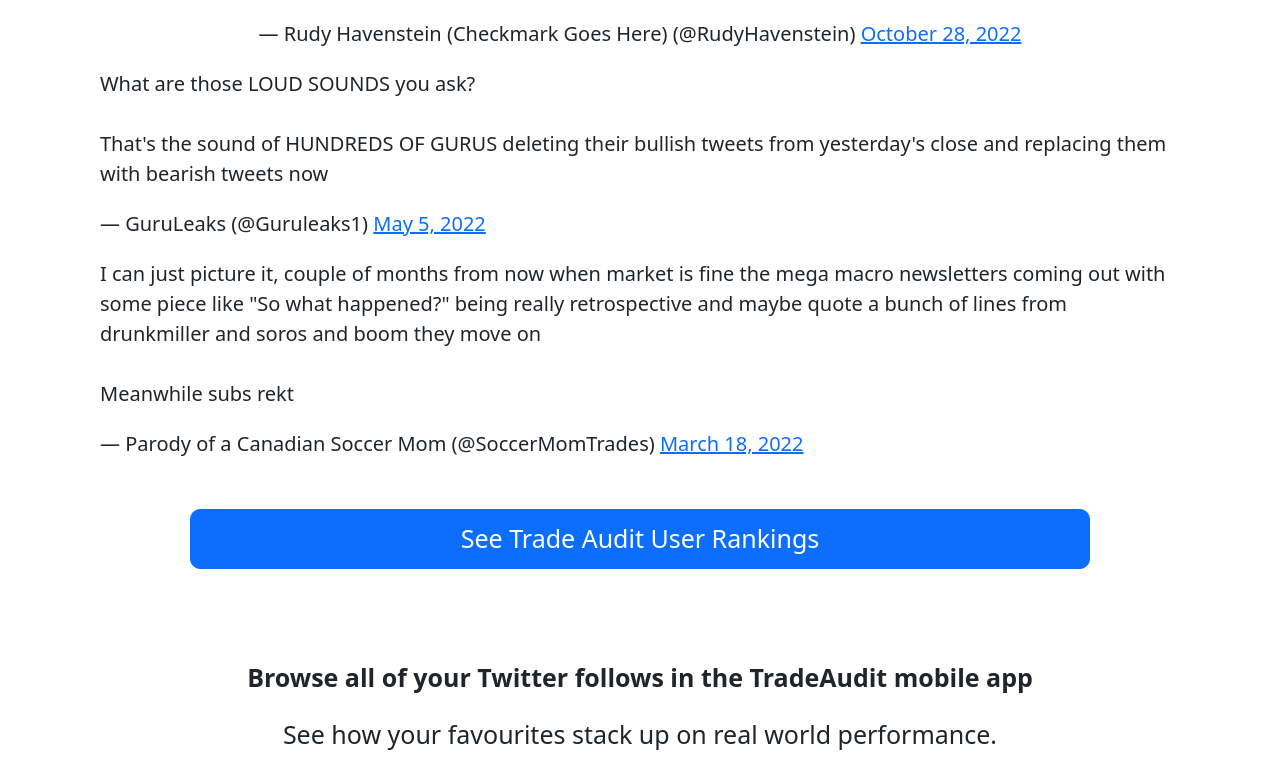
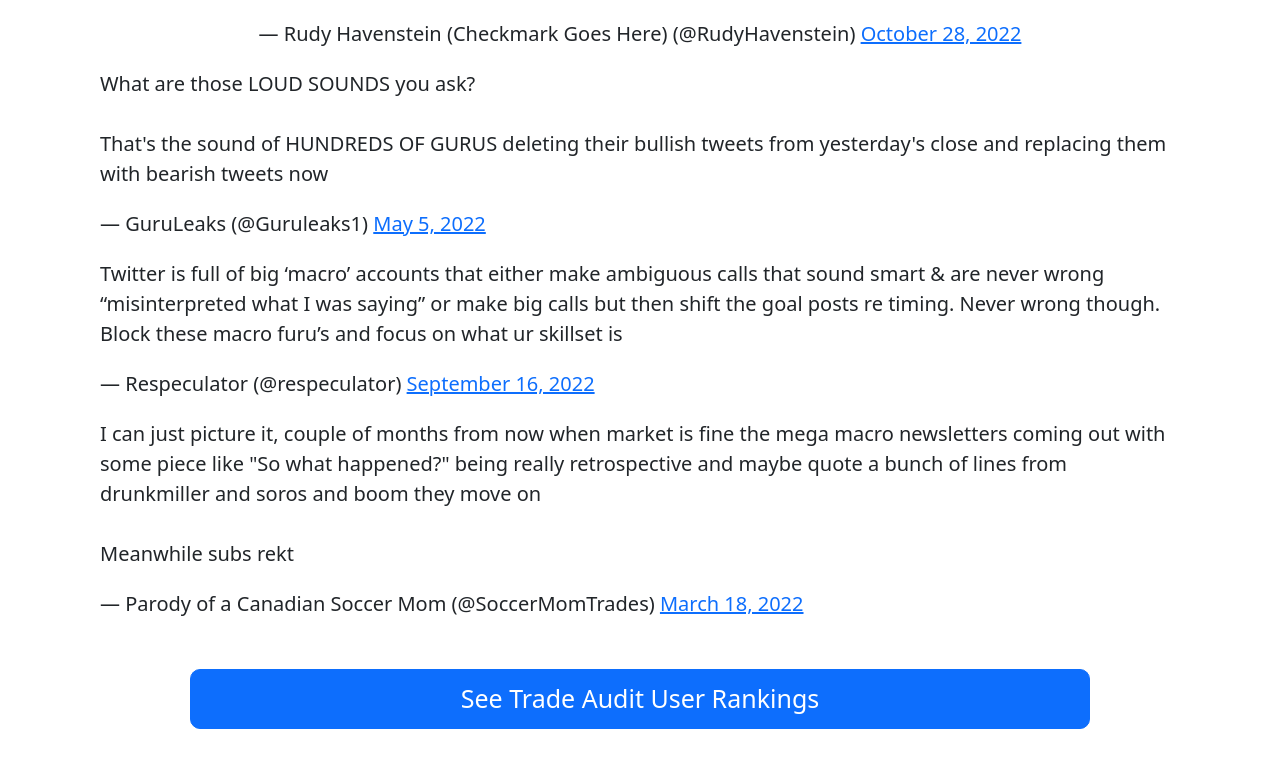
Before and after one commit to stevenrskelton/tradeaudit.app, a Jekyll site: the page built from index.html, in a window 1280 px wide and 900 px high, scrolled down 449 px, cut to the strip 0-770 px from the top of the window. Built offline with Jekyll 4.4.1, drawn with Linux system fonts in a browser that asks for light colours; comment, search, counter and statistics services are not loaded.

Commit message:
Update index.html

```diff
--- a/index.html
+++ b/index.html
@@ -33,13 +33,10 @@
 }(document, "script", "twitter-wjs"));</script>
 
 <div style="display:flex;flex-wrap:wrap; justify-content: space-evenly;">
-
-<blockquote class="twitter-tweet"><p lang="en" dir="ltr">Fintwit really is a delusional place.</p>&mdash; Rudy Havenstein (Checkmark Goes Here) (@RudyHavenstein) <a href="https://twitter.com/RudyHavenstein/status/1586061354271526912?ref_src=twsrc%5Etfw">October 28, 2022</a></blockquote>
-
-<blockquote class="twitter-tweet"><p lang="en" dir="ltr">What are those LOUD SOUNDS you ask?<br><br>That&#39;s the sound of HUNDREDS OF GURUS deleting their bullish tweets from yesterday&#39;s close and replacing them with bearish tweets now</p>&mdash; GuruLeaks (@Guruleaks1) <a href="https://twitter.com/Guruleaks1/status/1522231095416262656?ref_src=twsrc%5Etfw">May 5, 2022</a></blockquote>
-
-<blockquote class="twitter-tweet"><p lang="en" dir="ltr">I can just picture it, couple of months from now when market is fine the mega macro newsletters coming out with some piece like &quot;So what happened?&quot; being really retrospective and maybe quote a bunch of lines from drunkmiller and soros and boom they move on<br><br>Meanwhile subs rekt</p>&mdash; Parody of a Canadian Soccer Mom (@SoccerMomTrades) <a href="https://twitter.com/SoccerMomTrades/status/1504853649746538504?ref_src=twsrc%5Etfw">March 18, 2022</a></blockquote>
-
+  <blockquote class="twitter-tweet"><p lang="en" dir="ltr">Fintwit really is a delusional place.</p>&mdash; Rudy Havenstein (Checkmark Goes Here) (@RudyHavenstein) <a href="https://twitter.com/RudyHavenstein/status/1586061354271526912?ref_src=twsrc%5Etfw">October 28, 2022</a></blockquote>
+  <blockquote class="twitter-tweet"><p lang="en" dir="ltr">What are those LOUD SOUNDS you ask?<br><br>That&#39;s the sound of HUNDREDS OF GURUS deleting their bullish tweets from yesterday&#39;s close and replacing them with bearish tweets now</p>&mdash; GuruLeaks (@Guruleaks1) <a href="https://twitter.com/Guruleaks1/status/1522231095416262656?ref_src=twsrc%5Etfw">May 5, 2022</a></blockquote>
+  <blockquote class="twitter-tweet"><p lang="en" dir="ltr">Twitter is full of big ‘macro’ accounts that either make ambiguous calls that sound smart &amp; are never wrong “misinterpreted what I was saying” or make big calls but then shift the goal posts re timing. Never wrong though. Block these macro furu’s and focus on what ur skillset is</p>&mdash; Respeculator (@respeculator) <a href="https://twitter.com/respeculator/status/1570699224383385601?ref_src=twsrc%5Etfw">September 16, 2022</a></blockquote>
+  <blockquote class="twitter-tweet"><p lang="en" dir="ltr">I can just picture it, couple of months from now when market is fine the mega macro newsletters coming out with some piece like &quot;So what happened?&quot; being really retrospective and maybe quote a bunch of lines from drunkmiller and soros and boom they move on<br><br>Meanwhile subs rekt</p>&mdash; Parody of a Canadian Soccer Mom (@SoccerMomTrades) <a href="https://twitter.com/SoccerMomTrades/status/1504853649746538504?ref_src=twsrc%5Etfw">March 18, 2022</a></blockquote>
 </div>
 
 <div class="d-grid gap-2 col-10 mx-auto mb-4 mt-4">
```
